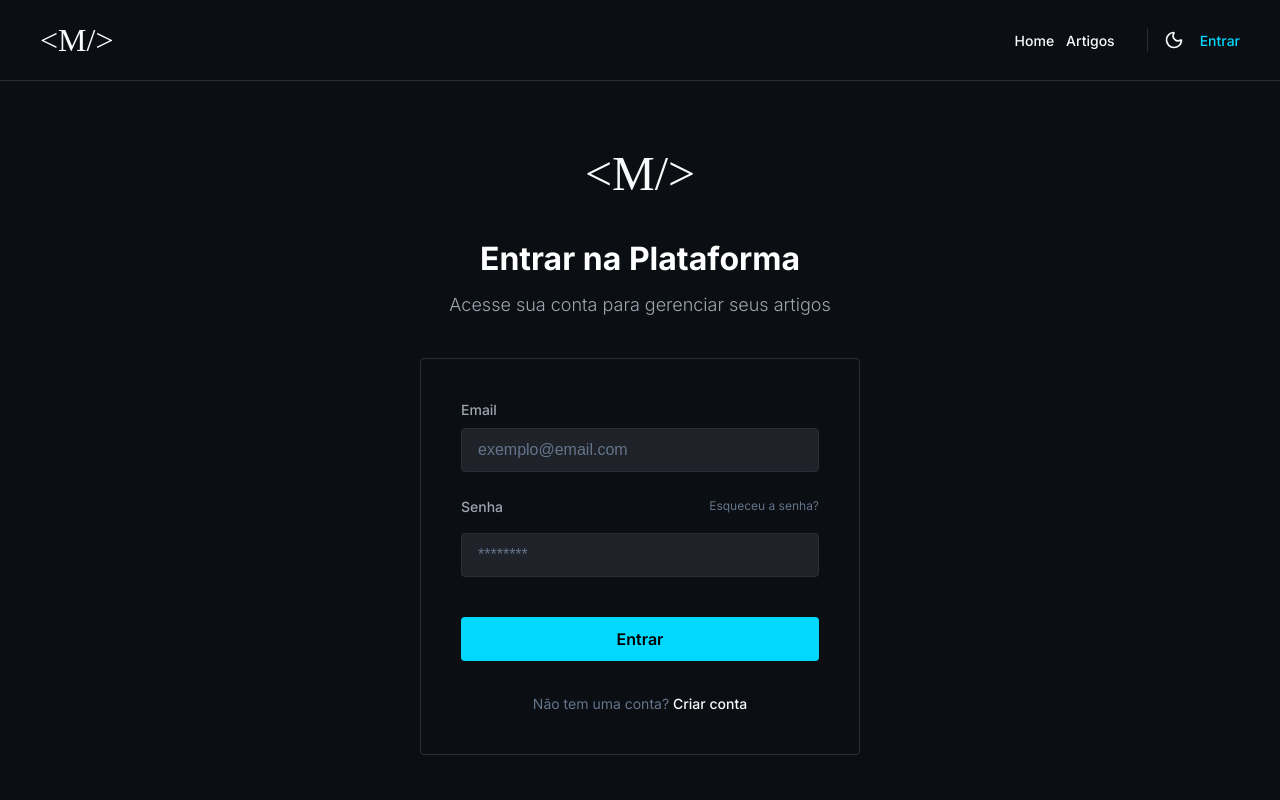
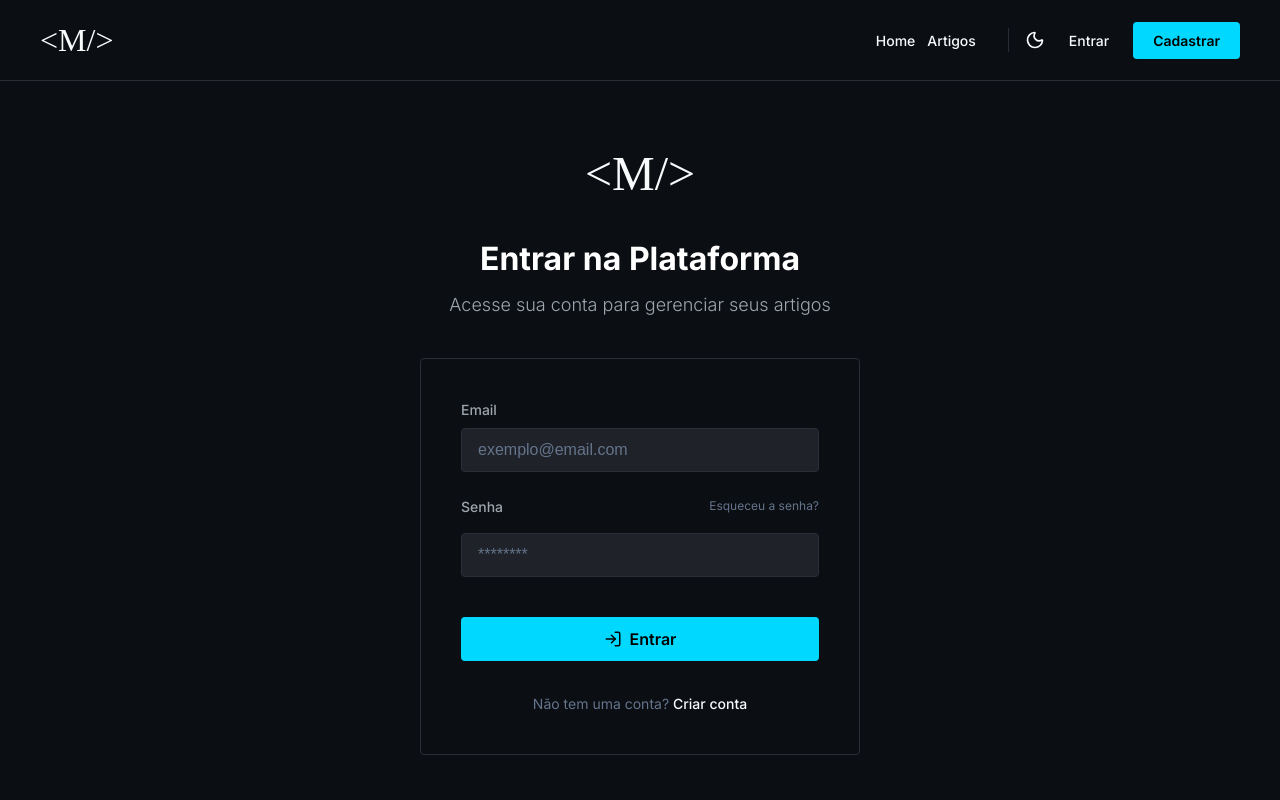
Before and after one commit to AlanFelipeM/MindBlog-Frontend, a React (Vite) app: page /login in a window 1280 px wide. Shown: the top 800 px of the page. Built offline with nearby package versions, Linux system fonts and the light colour scheme; a web font is replaced by a local one.

Commit message:
feat: restaurar icones nos botoes e adicionar links de auth no header

```diff
--- a/src/components/Header/index.tsx
+++ b/src/components/Header/index.tsx
@@ -38,9 +38,10 @@ export const Header = () => {
               </button>
             </div>
           ) : (
-            <Link to="/login" className="nav-link nav-login">
-              Entrar
-            </Link>
+            <div className="auth-actions">
+              <Link to="/login" className="nav-link">Entrar</Link>
+              <Link to="/register" className="nav-register">Cadastrar</Link>
+            </div>
           )}
         </nav>
       </div>
--- a/src/components/Header/styles.css
+++ b/src/components/Header/styles.css
@@ -59,13 +59,26 @@
   opacity: 0.8;
 }
 
-.nav-login {
-  color: var(--brand-primary);
+.auth-actions {
+  display: flex;
+  align-items: center;
+  gap: 1.5rem;
+  margin-left: 0.5rem;
 }
 
-.nav-login:hover {
-  color: var(--brand-primary);
-  opacity: 0.8;
+.nav-register {
+  background-color: var(--brand-primary);
+  color: #000;
+  padding: 0.5rem 1.25rem;
+  border-radius: 4px;
+  font-weight: 600;
+  font-size: 14px;
+  transition: all var(--transition-fast);
+}
+
+.nav-register:hover {
+  background-color: var(--brand-hover);
+  opacity: 0.9;
 }
 
 .theme-toggle {
--- a/src/pages/Login/index.tsx
+++ b/src/pages/Login/index.tsx
@@ -51,6 +51,7 @@ export const Login = () => {
           </div>
 
           <Button type="submit" className="auth-submit-btn">
+            <LogIn size={18} />
             Entrar
           </Button>
         </form>
--- a/src/pages/Register/index.tsx
+++ b/src/pages/Register/index.tsx
@@ -58,6 +58,7 @@ export const Register = () => {
           />
 
           <Button type="submit" className="auth-submit-btn">
+            <UserPlus size={18} />
             Criar conta
           </Button>
         </form>
```
